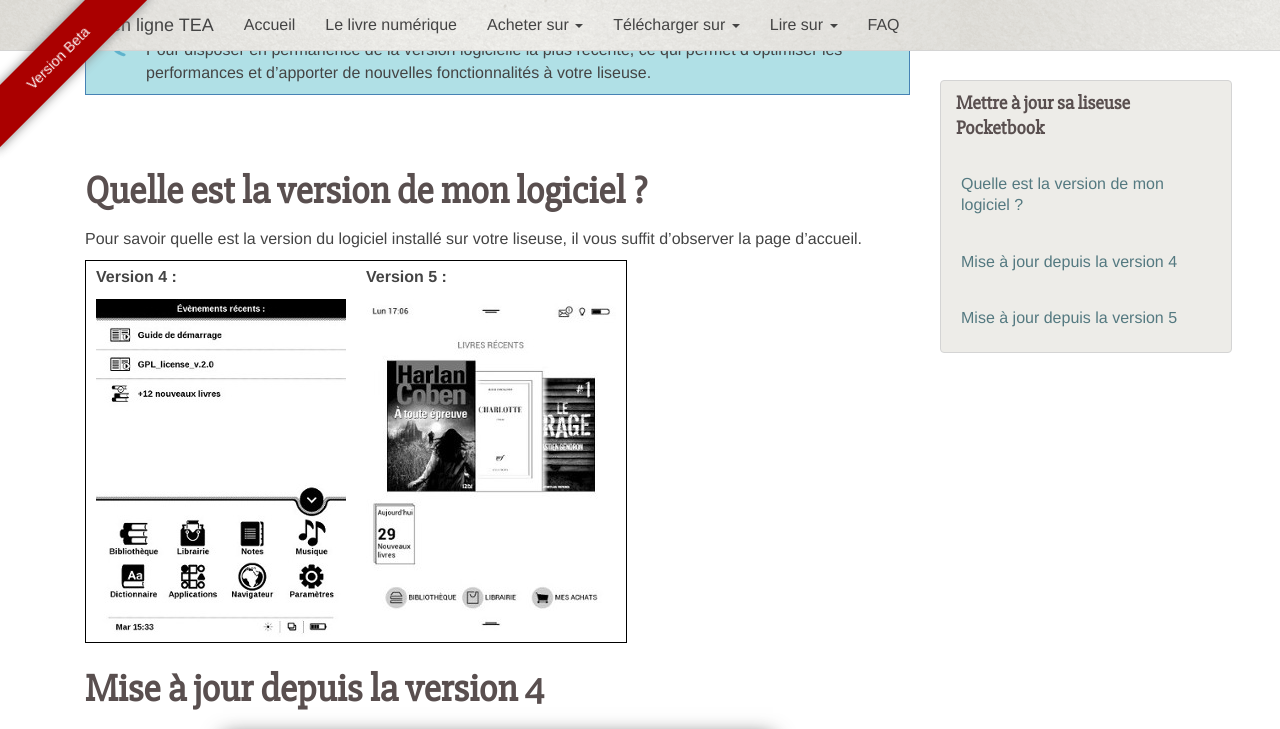
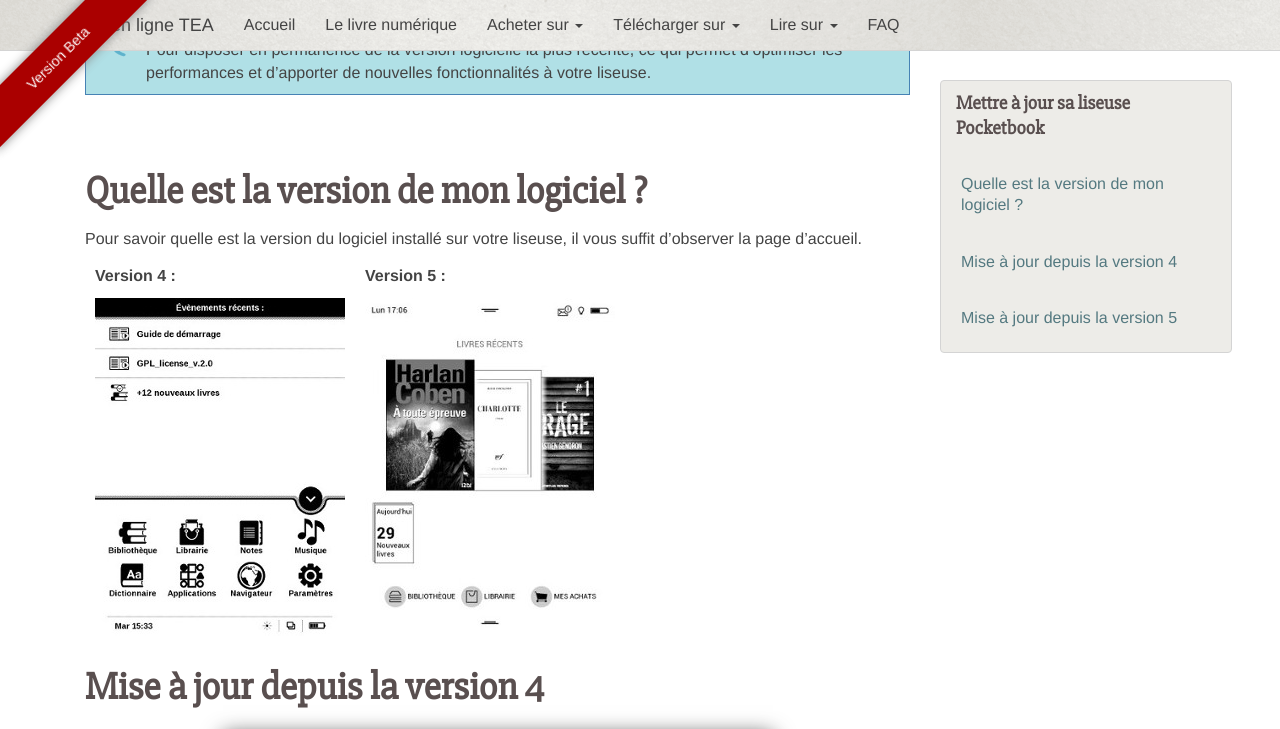
Before and after one commit to TEA-ebook/help-center, a Jekyll site: the page built from _pages/maj.md, in a window 1280 px wide and 1400 px high, scrolled down 246 px. Shown: the top 729 px of the window. Built offline with Jekyll 4.4.1, drawn with Linux system fonts in a browser that asks for light colours; nearby versions of some CDN libraries; Markdown is read by kramdown in place of the engine named in the settings; grey boxes are pictures that could not be loaded.

Commit message:
Update global.scss

```diff
--- a/_sass/global.scss
+++ b/_sass/global.scss
@@ -1,10 +1,6 @@
 body {
   padding-top: 80px;
   padding-bottom: 50px;
-}
-
-table {
-  border: 1px solid #000;
 }
 
 td, th {
```
